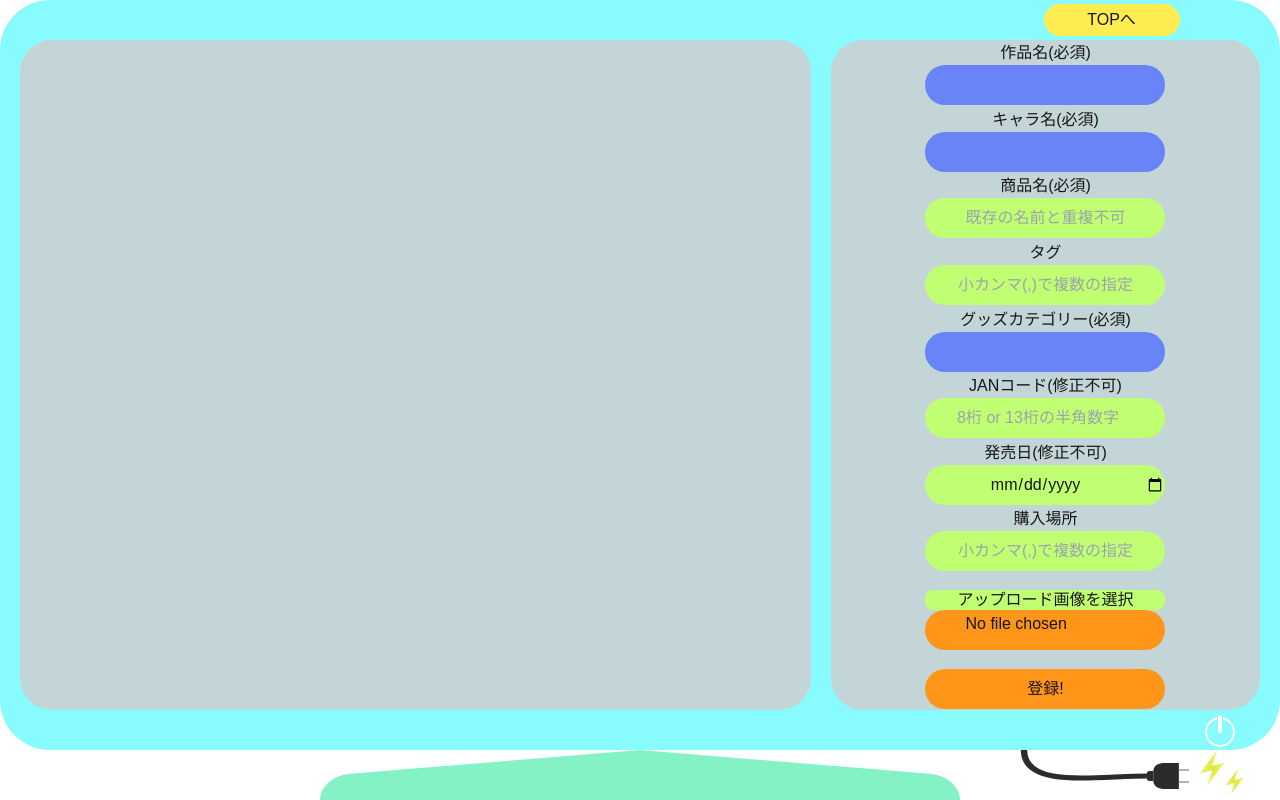
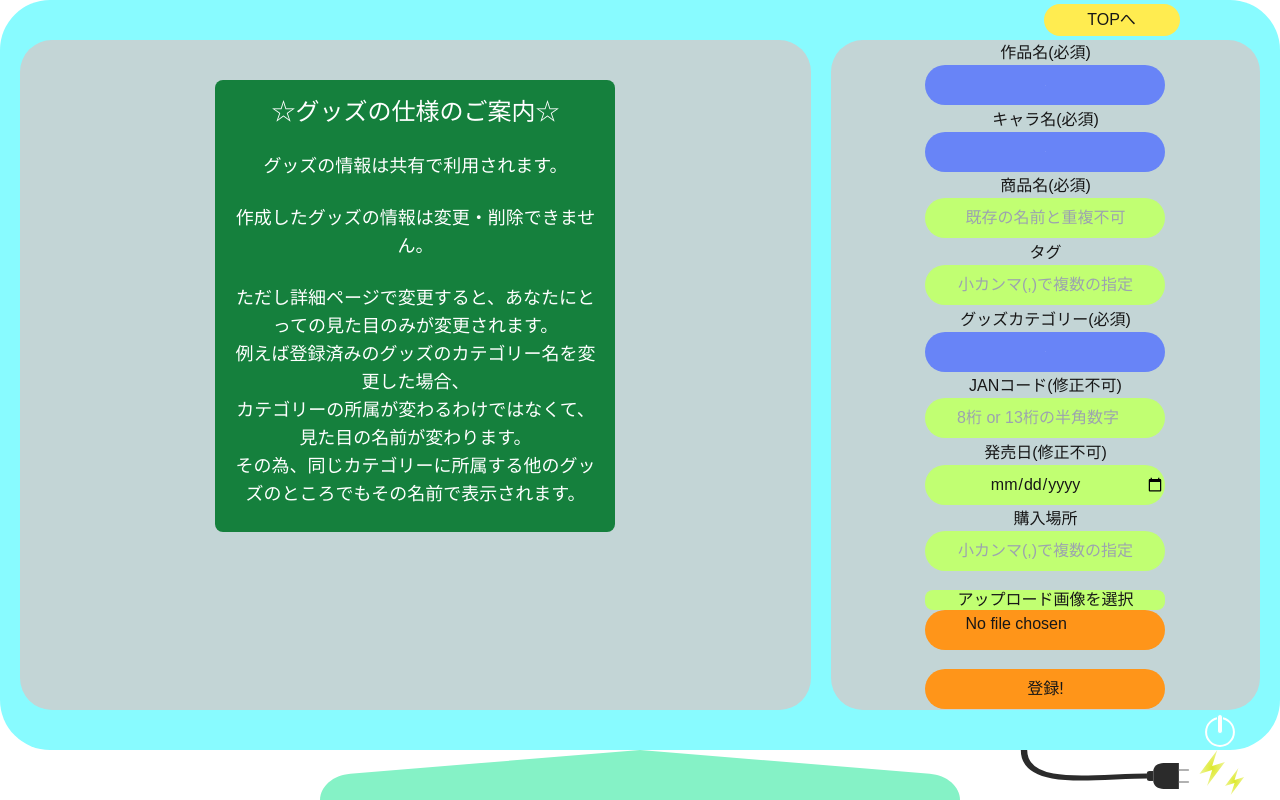
Before and after one commit to 2024-autumn-hackathon/fantre, a Next.js app in the folder frontend/: page /items/create in a window 1280 px wide. Built offline with nearby package versions, Linux system fonts and the light colour scheme.

Commit message:
[add] createページにグッズの案内文を追加

```diff
--- a/frontend/src/app/items/create/page.tsx
+++ b/frontend/src/app/items/create/page.tsx
@@ -10,6 +10,7 @@ import ClickAndInputButton from "@/features/routes/create/components/ClickAndInp
 import CreateForm from "@/features/routes/create/components/CreateCategoryForm"
 import CreateCharacterForm from "@/features/routes/create/components/CreateCharacterForm"
 import CreateSeriesAndCharacterForm from "@/features/routes/create/components/CreateSeriesAndCharacterForm"
+import NavigationBorad from "@/features/routes/create/components/NavigationBorad"
 import SelectModal from "@/features/routes/create/components/SelectModal"
 import ModalData from "@/features/routes/create/ModalData"
 import { useState } from "react"
@@ -26,7 +27,7 @@ const ItemCreatePage = () => {
     <>
       <MonitorLayout
         headerContent={ <TopButton/> }
-        viewContent
+        viewContent={ <NavigationBorad /> }
         naviContent={
           <>
             <UploadItemsForm
--- /dev/null
+++ b/frontend/src/features/routes/create/components/NavigationBorad.tsx
@@ -0,0 +1,20 @@
+
+const NavigationBorad = () => {
+  return (
+    <div
+      className="w-full max-w-[400px] mt-10 mx-auto rounded-lg p-2 bg-green-700 [&>*]:text-white [&>*]:mb-2 [&>*]:p-2 Y-tab:[&>p]:text-lg Y-tab:max-w-[560px] X-tab:[&>p]:text-lg"
+    >
+      <h1 className="text-2xl">☆グッズの仕様のご案内☆</h1>
+      <p>グッズの情報は共有で利用されます。</p>
+      <p>作成したグッズの情報は変更・削除できません。</p>
+      <p>
+        ただし詳細ページで変更すると、あなたにとっての見た目のみが変更されます。<br />
+        例えば登録済みのグッズのカテゴリー名を変更した場合、<br />
+        カテゴリーの所属が変わるわけではなくて、見た目の名前が変わります。<br />
+        その為、同じカテゴリーに所属する他のグッズのところでもその名前で表示されます。
+      </p>
+    </div>
+  )
+}
+
+export default NavigationBorad
```
